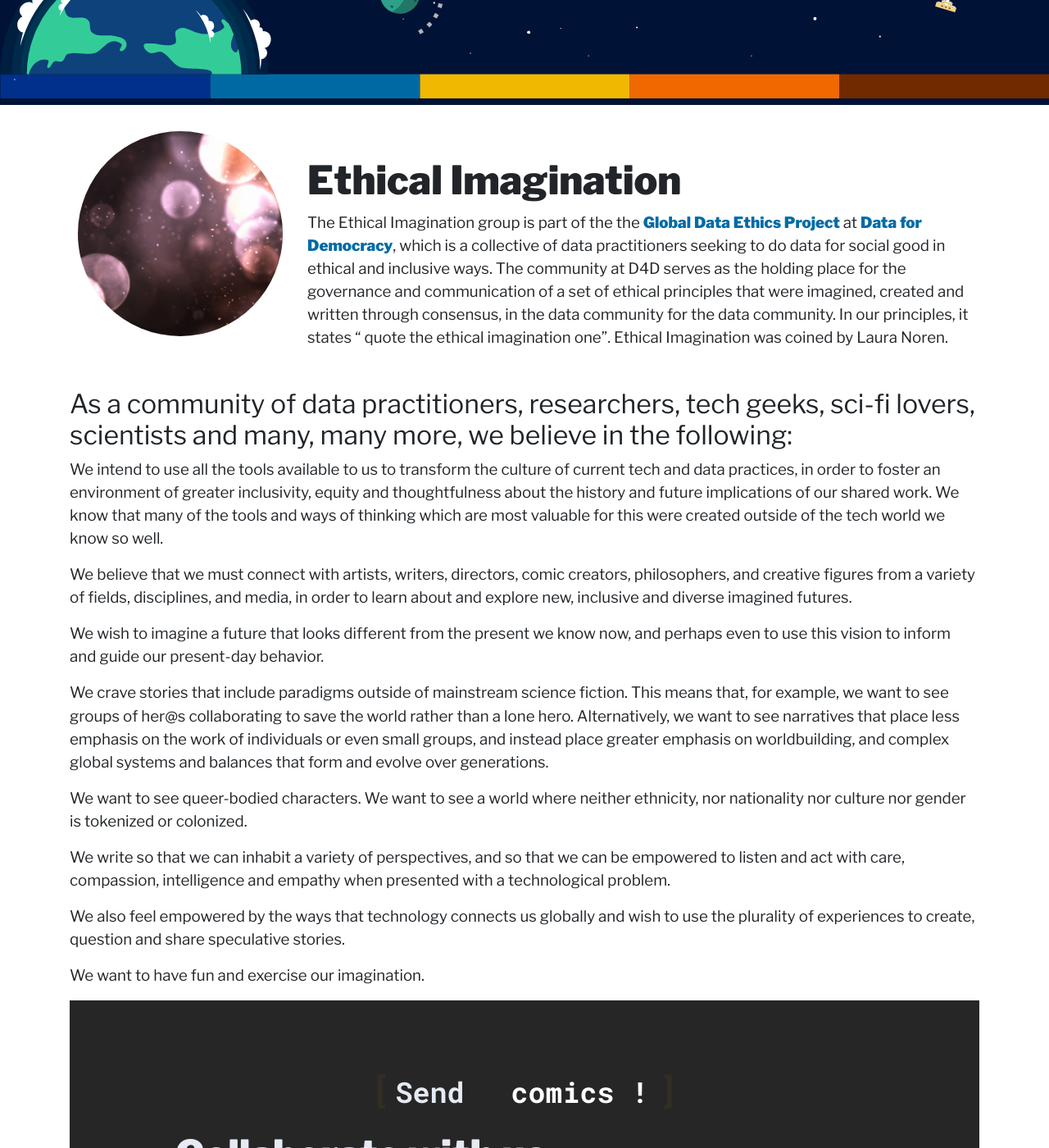
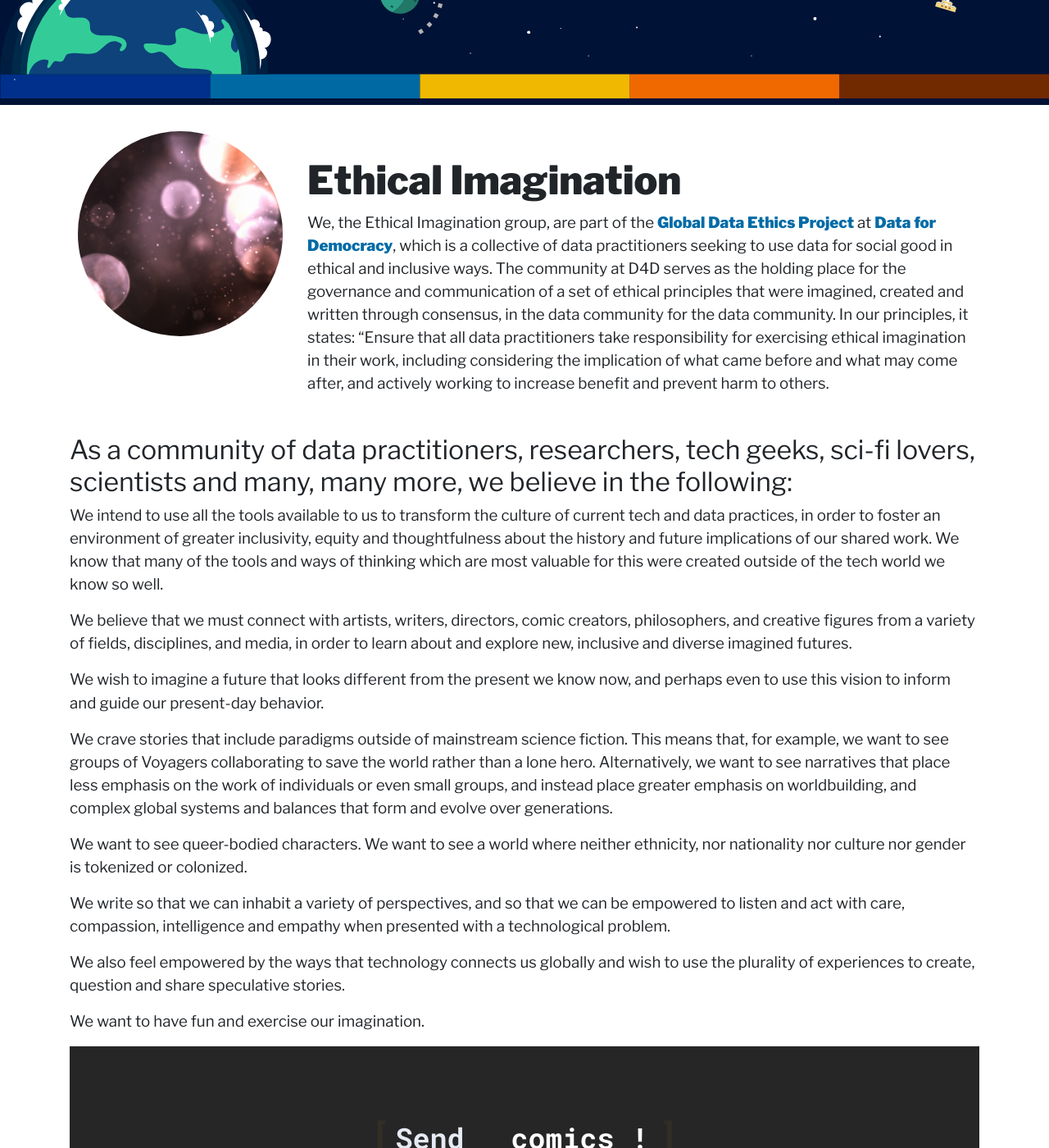
Before and after one commit to Data4Democracy/ethical-imagination, a Jekyll site: the page built from index.html, in a window 1280 px wide and 1400 px high, scrolled down 466 px. Shown: the whole window at 82% size. Built offline with Jekyll 4.4.1, drawn with Linux system fonts in a browser that asks for light colours; nearby versions of some CDN libraries.

Commit message:
adjusting first paragraph

```diff
--- a/index.html
+++ b/index.html
@@ -16,7 +16,7 @@ layout: home
                 </div>
                 <div class="col-12 col-sm-9">
                     <h1>Ethical Imagination</h1>
-                    <p>The Ethical Imagination group is part of the the <a href="https://www.datafordemocracy.org/project/global-data-ethics-project" target="_blank"><strong>Global Data Ethics Project</strong></a> at <a href="http://www.datafordemocracy.org" target="_blank"><strong>Data for Democracy</strong></a>, which is a collective of data practitioners seeking to do data for social good in ethical and inclusive ways. The community at D4D serves as the holding place for the governance and communication of a set of ethical principles that were imagined, created and written through consensus, in the data community for the data community. In our principles, it states “ quote the ethical imagination one”. Ethical Imagination was coined by Laura Noren.</p>
+                    <p> We, the Ethical Imagination group, are part of the <a href="https://www.datafordemocracy.org/project/global-data-ethics-project" target="_blank"><strong>Global Data Ethics Project</strong></a> at <a href="http://www.datafordemocracy.org" target="_blank"><strong>Data for Democracy</strong></a>, which is a collective of data practitioners seeking to use data for social good in ethical and inclusive ways. The community at D4D serves as the holding place for the governance and communication of a set of ethical principles that were imagined, created and written through consensus, in the data community for the data community. In our principles, it states: “Ensure that all data practitioners take responsibility for exercising ethical imagination in their work, including considering the implication of what came before and what may come after, and actively working to increase benefit and prevent harm to others.</p>
                 </div>
             <div>
         </div>
@@ -35,7 +35,7 @@ layout: home
                     <p>We believe that we must connect with artists, writers, directors, comic creators, philosophers, and creative figures from a variety of fields, disciplines, and media, in order to learn about and explore new, inclusive and diverse imagined futures. </p>
                     <p>We wish to imagine a future that looks different from the present we know now, and perhaps even to use this vision to inform and guide our present-day behavior.
                     </p>
-                    <p>We crave stories that include paradigms outside of mainstream science fiction. This means that, for example, we want to see groups of her@s collaborating to save the world rather than a lone hero. Alternatively, we want to see narratives that place less emphasis on the work of individuals or even small groups, and instead place greater emphasis on worldbuilding, and complex global systems and balances that form and evolve over generations.</p>
+                    <p>We crave stories that include paradigms outside of mainstream science fiction. This means that, for example, we want to see groups of Voyagers collaborating to save the world rather than a lone hero. Alternatively, we want to see narratives that place less emphasis on the work of individuals or even small groups, and instead place greater emphasis on worldbuilding, and complex global systems and balances that form and evolve over generations.</p>
                     <p>We want to see queer-bodied characters. We want to see a world where neither ethnicity, nor nationality nor culture nor gender is tokenized or colonized.</p>
                     <p>We write so that we can inhabit a variety of perspectives, and so that we can be empowered to listen and act with care, compassion, intelligence and empathy when presented with a technological problem.</p>
                     <p>We also feel empowered by the ways that technology connects us globally and wish to use the plurality of experiences to create, question and share speculative stories.</p>
```
